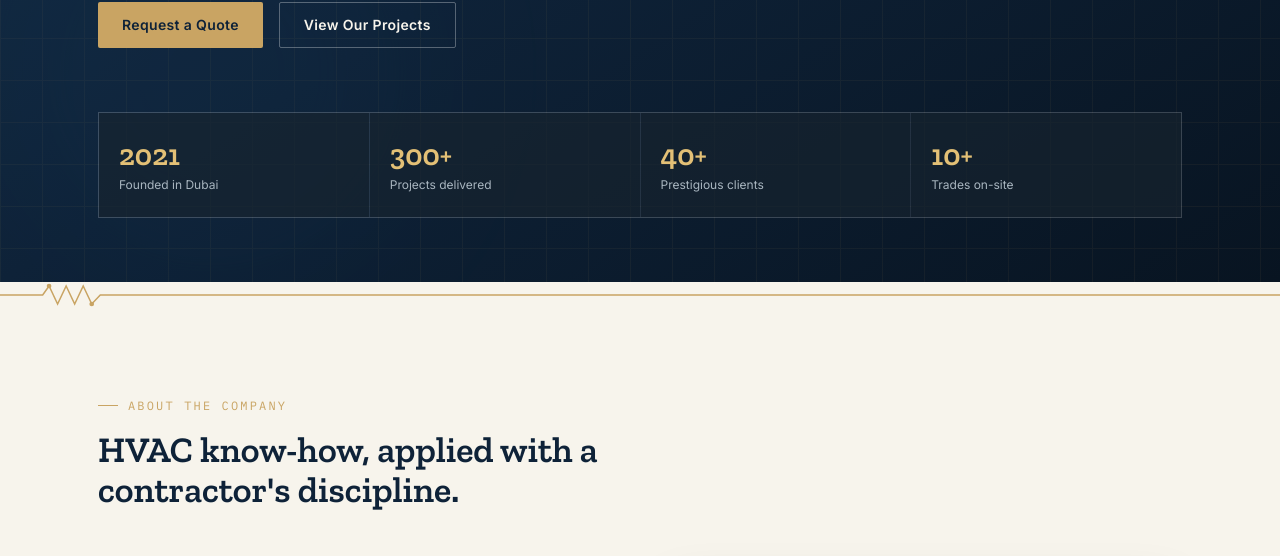
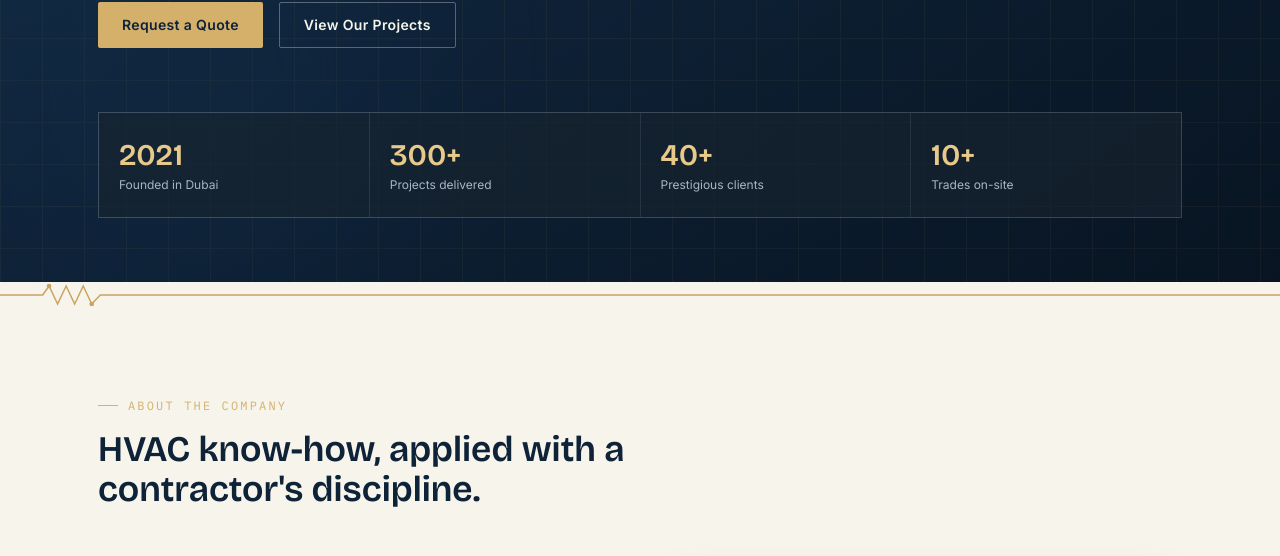
Before and after one commit to 3fnan/alfan-alaniq-website, a Next.js app: page / in a window 1280 px wide. Shown: the part 658-1214 px from the top of the page. Built offline with nearby package versions, Linux system fonts and the light colour scheme; grey boxes are pictures that could not be loaded.

Commit message:
TEXT UPDATED

```diff
--- a/src/app/globals.css
+++ b/src/app/globals.css
@@ -7,13 +7,20 @@ html {
 }
 
 body {
-  background-color: #f7f4ec;
-  color: #161b22;
+  background-color: var(--color-bg);
+  color: var(--color-text);
 }
 
 ::selection {
-  background: #c9a463;
-  color: #0e2238;
+  background: var(--color-gold);
+  color: var(--color-navy);
+}
+
+:root {
+  --color-bg: #f7f4ec;
+  --color-text: #161b22;
+  --color-navy: #0e2238;
+  --color-gold: #d4b06a;
 }
 
 @layer utilities {
@@ -21,6 +28,7 @@ body {
     text-wrap: balance;
   }
 }
+
 /* ==========================
    CLIENT LOGO MARQUEE
 ========================== */
--- a/src/app/layout.tsx
+++ b/src/app/layout.tsx
@@ -1,17 +1,10 @@
 import type { Metadata } from "next";
-import { Zilla_Slab, Inter, IBM_Plex_Mono } from "next/font/google";
-
+import { Bricolage_Grotesque, Inter, IBM_Plex_Mono, } from "next/font/google";
 import TopBar from "@/components/layout/TopBar";
 import Navbar from "@/components/layout/Navbar";
 import Footer from "@/components/layout/Footer";
 import "./globals.css";
 
-const zillaSlab = Zilla_Slab({
-  subsets: ["latin"],
-  weight: ["400", "500", "600", "700"],
-  variable: "--font-zilla",
-  display: "swap",
-});
 
 const inter = Inter({
   subsets: ["latin"],
@@ -24,6 +17,13 @@ const plexMono = IBM_Plex_Mono({
   subsets: ["latin"],
   weight: ["400", "500", "600"],
   variable: "--font-plex-mono",
+  display: "swap",
+});
+
+const bricolage = Bricolage_Grotesque({
+  subsets: ["latin"],
+  weight: ["400", "500", "600", "700"],
+  variable: "--font-bricolage",
   display: "swap",
 });
 
@@ -60,7 +60,8 @@ export const metadata: Metadata = {
 export default function RootLayout({ children }: { children: React.ReactNode }) {
   return (
     <html lang="en">
-      <body className={`${zillaSlab.variable} ${inter.variable} ${plexMono.variable} font-sans`}>
+      <body
+        className={`${bricolage.variable} ${inter.variable} ${plexMono.variable} font-sans`}>
         <TopBar />
         <Navbar />
         {children}
--- a/src/components/design-system/FontLab.tsx
+++ b/src/components/design-system/FontLab.tsx
@@ -1,62 +1,80 @@
 import SectionHeading from "@/components/ui/SectionHeading";
 import FontPreviewCard from "./FontPreviewCard";
-
-const fontOptions = [
-    {
-        option: "Option A",
-        heading: "font-heading",
-        body: "font-sans",
-    },
-    {
-        option: "Option B",
-        heading: "font-zilla",
-        body: "font-sans",
-    },
-    {
-        option: "Option C",
-        heading: "font-manrope",
-        body: "font-sans",
-    },
-    {
-        option: "Option D",
-        heading: "font-bricolage",
-        body: "font-sans",
-    },
-    {
-        option: "Option E",
-        heading: "font-jakarta",
-        body: "font-sans",
-    },
-    {
-        option: "Option F",
-        heading: "font-space",
-        body: "font-sans",
-    },
-    {
-        option: "Option G",
-        heading: "font-sans",
-        body: "font-sans",
-    },
-];
+import { fontCandidates } from "@/data/font";
 
 export default function FontLab() {
     return (
-        <section className="space-y-10">
+        <section className="space-y-16">
+            {/* Page Header */}
             <SectionHeading
-                eyebrow="Font Laboratory"
-                title="Choose the Website Typography"
-                description="The same UI rendered using different heading fonts. Pick your favourite before revealing the font names."
+                eyebrow="Typography Decision Dashboard"
+                title="Choose the Perfect Heading Font"
+                description="Compare each heading font using realistic website content. Evaluate readability, personality, hierarchy, and overall brand presence before making the final typography decision."
             />
 
-            <div className="grid gap-8 lg:grid-cols-2">
-                {fontOptions.map((font) => (
-                    <FontPreviewCard
-                        key={font.option}
-                        option={font.option}
-                        headingClass={font.heading}
-                        bodyClass={font.body}
-                    />
-                ))}
+            {/* Goal & Criteria */}
+            <div className="rounded-3xl border border-navy/10 bg-white p-8 shadow-sm">
+                <div className="grid gap-10 lg:grid-cols-2">
+                    <div>
+                        <h3 className="text-xl font-semibold text-navy">
+                            🎯 Goal
+                        </h3>
+
+                        <p className="mt-4 leading-8 text-steel">
+                            Find the heading font that best represents
+                            <strong> Alfan Al Aniq Technical Services.</strong>
+                            The chosen font should communicate professionalism,
+                            engineering excellence, trust, and premium quality while
+                            remaining highly readable across the website.
+                        </p>
+                    </div>
+
+                    <div>
+                        <h3 className="text-xl font-semibold text-navy">
+                            Evaluation Criteria
+                        </h3>
+
+                        <ul className="mt-4 space-y-3 text-steel">
+                            <li>✅ Premium & Professional</li>
+                            <li>✅ Engineering & Technical Feel</li>
+                            <li>✅ Readable at All Sizes</li>
+                            <li>✅ Strong Visual Hierarchy</li>
+                            <li>✅ Timeless Design</li>
+                            <li>✅ Matches the Brand Identity</li>
+                        </ul>
+                    </div>
+                </div>
+            </div>
+
+            {/* Candidate Fonts */}
+            <div>
+                <div className="mb-8 flex items-center justify-between">
+                    <div>
+                        <p className="text-sm font-semibold uppercase tracking-[0.3em] text-gold">
+                            Candidate Fonts
+                        </p>
+
+                        <h2 className="mt-2 text-3xl font-semibold text-navy">
+                            Side-by-Side Comparison
+                        </h2>
+                    </div>
+
+                    <div className="rounded-full bg-gold/10 px-4 py-2 text-sm font-medium text-gold">
+                        {fontCandidates.length} Fonts
+                    </div>
+                </div>
+
+                <div className="grid gap-8 xl:grid-cols-2">
+                    {fontCandidates.map((font) => (
+                        <FontPreviewCard
+                            key={font.name}
+                            name={font.name}
+                            headingClass={font.headingClass}
+                            category={font.category}
+                            description={font.description}
+                        />
+                    ))}
+                </div>
             </div>
         </section>
     );
--- a/src/components/design-system/FontPreviewCard.tsx
+++ b/src/components/design-system/FontPreviewCard.tsx
@@ -1,52 +1,105 @@
 import Button from "@/components/ui/Button";
 
 interface FontPreviewCardProps {
-  option: string;
+  name: string;
   headingClass: string;
-  bodyClass?: string;
+  category: string;
+  description: string;
 }
 
 export default function FontPreviewCard({
-  option,
+  name,
   headingClass,
-  bodyClass = "",
+  category,
+  description,
 }: FontPreviewCardProps) {
   return (
-    <div className="rounded-3xl border border-navy/10 bg-white p-8 shadow-sm transition-all duration-300 hover:-translate-y-1 hover:shadow-lg">
-      <div className="mb-8 flex items-center justify-between">
-        <span className="font-mono text-xs uppercase tracking-[0.35em] text-gold">
-          {option}
-        </span>
+    <div className="rounded-3xl border border-navy/10 bg-white p-8 shadow-sm transition-all duration-300 hover:-translate-y-1 hover:shadow-xl">
+      {/* Header */}
+      <div className="mb-8 flex items-start justify-between">
+        <div>
+          <h3 className="text-xl font-semibold text-navy">{name}</h3>
+          <p className="mt-1 text-xs uppercase tracking-[0.25em] text-gold">
+            {category}
+          </p>
+        </div>
 
-        <span className="rounded-full bg-navy/5 px-3 py-1 text-xs font-medium text-steel">
-          Font Test
+        <span className="rounded-full bg-gold/10 px-3 py-1 text-xs font-medium text-gold">
+          Candidate
         </span>
       </div>
 
-      <h2 className={`${headingClass} text-5xl leading-tight text-navy`}>
+      {/* Hero Heading */}
+      <h1
+        className={`${headingClass} text-5xl leading-[1.1] text-navy`}
+      >
         Comfort is
         <br />
         multidimensional.
+        <br />
+        <span className="text-gold">
+          We engineer every part of it.
+        </span>
+      </h1>
+
+      {/* Section Heading */}
+      <h2 className={`${headingClass} mt-10 text-3xl text-navy`}>
+        Our Services
       </h2>
 
-      <p className={`${bodyClass} mt-6 text-lg leading-8 text-steel`}>
+      {/* Body */}
+      <p className="mt-4 max-w-md text-base leading-8 text-steel">
         Professional HVAC, MEP & Interior Fit-Out solutions across the UAE.
+        Designed for reliability, efficiency and long-term performance.
       </p>
 
-      <div className="mt-8 flex gap-6 text-xs font-semibold uppercase tracking-[0.2em] text-steel">
+      {/* Button */}
+      <div className="mt-8">
+        <Button>Request a Quote</Button>
+      </div>
+
+      {/* Navigation */}
+      <div className="mt-10 flex flex-wrap gap-6 text-xs font-semibold uppercase tracking-[0.18em] text-steel">
         <span>Home</span>
         <span>About</span>
         <span>Services</span>
         <span>Projects</span>
+        <span>Contact</span>
       </div>
 
-      <div className="mt-8">
-        <Button>Request a Quote</Button>
+      {/* Alphabet */}
+      <div className="mt-10 space-y-3">
+        <p className={`${headingClass} text-xl text-navy`}>
+          ABCDEFGHIJKLMNOPQRSTUVWXYZ
+        </p>
+
+        <p className={`${headingClass} text-xl text-navy`}>
+          abcdefghijklmnopqrstuvwxyz
+        </p>
       </div>
 
+      {/* Numbers */}
+      <div className="mt-8">
+        <p className={`${headingClass} text-3xl text-navy`}>
+          1234567890
+        </p>
+      </div>
+
+      {/* Caption */}
       <p className="mt-8 font-mono text-xs uppercase tracking-[0.25em] text-steel">
-        Established in 2021
+        Dubai, U.A.E. — Est. 2021
       </p>
+
+      {/* Footer */}
+      <div className="mt-8 border-t border-navy/10 pt-6">
+        <p className="text-sm font-medium text-navy">
+          Best suited for
+        </p>
+
+        <p className="mt-2 text-sm leading-7 text-steel">
+          {description}
+        </p>
+      </div>
     </div>
   );
 }
--- a/src/components/home/HeroSection.tsx
+++ b/src/components/home/HeroSection.tsx
@@ -29,7 +29,7 @@ export default function HeroSection() {
           initial={{ opacity: 0, y: 20 }}
           animate={{ opacity: 1, y: 0 }}
           transition={{ duration: 0.7, delay: 0.1 }}
-          className="max-w-2xl font-display text-4xl font-semibold leading-tight sm:text-5xl lg:text-[64px]"
+          className="max-w-2xl font-display text-4xl leading-tight sm:text-5xl lg:text-[64px]"
         >
           Comfort is multidimensional.{" "}
           <span className="text-gold-light">We engineer every part of it.</span>
--- a/src/components/layout/Footer.tsx
+++ b/src/components/layout/Footer.tsx
@@ -10,7 +10,7 @@ export default function Footer() {
       <Container>
         <div className="grid gap-10 border-b border-white/10 pb-12 md:grid-cols-3">
           <div>
-            <span className="block font-display text-lg font-semibold">Alfan Al Aniq</span>
+            <span className="block font-display text-lg">Alfan Al Aniq</span>
             <span className="block font-mono text-[10px] uppercase tracking-[0.16em] text-gold-light">
               Technical Services
             </span>
--- /dev/null
+++ b/src/data/font.ts
@@ -0,0 +1,51 @@
+export interface FontCandidate {
+    name: string;
+    headingClass: string;
+    category: string;
+    description: string;
+}
+
+export const fontCandidates: FontCandidate[] = [
+    {
+        name: "Zilla Slab",
+        headingClass: "font-zilla",
+        category: "Slab Serif",
+        description:
+            "Strong, premium and dependable. Ideal for engineering, construction and industrial brands.",
+    },
+    {
+        name: "DM Serif Display",
+        headingClass: "font-dm",
+        category: "Display Serif",
+        description:
+            "Elegant, luxurious and editorial. Perfect for premium branding with a sophisticated personality.",
+    },
+    {
+        name: "Manrope",
+        headingClass: "font-manrope",
+        category: "Modern Sans",
+        description:
+            "Minimal, clean and highly readable. Excellent for modern corporate and technology websites.",
+    },
+    {
+        name: "Space Grotesk",
+        headingClass: "font-space",
+        category: "Geometric Sans",
+        description:
+            "Bold, technical and futuristic. Gives an innovative and engineering-focused appearance.",
+    },
+    {
+        name: "Plus Jakarta Sans",
+        headingClass: "font-jakarta",
+        category: "Humanist Sans",
+        description:
+            "Friendly, professional and versatile. Balances modern aesthetics with excellent readability.",
+    },
+    {
+        name: "Bricolage Grotesque",
+        headingClass: "font-bricolage",
+        category: "Grotesque Sans",
+        description:
+            "Distinctive, contemporary and confident. Adds personality while remaining professional.",
+    },
+];
--- a/tailwind.config.ts
+++ b/tailwind.config.ts
@@ -4,6 +4,7 @@ const config: Config = {
   content: [
     "./src/app/**/*.{js,ts,jsx,tsx,mdx}",
     "./src/components/**/*.{js,ts,jsx,tsx,mdx}",
+    "./src/data/**/*.{js,ts,jsx,tsx,mdx}",
   ],
   theme: {
     extend: {
@@ -17,16 +18,19 @@ const config: Config = {
           dark: "#081421",
         },
         gold: {
-          DEFAULT: "#C9A463",
-          light: "#E3C076",
+          DEFAULT: "#D4B06A",
+          light: "#E7C98A",
+          dark: "#B88F43",
         },
         steel: "#5C6B78",
       },
+
       fontFamily: {
-        display: ["var(--font-zilla)", "serif"],
+        display: ["var(--font-bricolage)", "sans-serif"],
         sans: ["var(--font-inter)", "sans-serif"],
         mono: ["var(--font-plex-mono)", "monospace"],
       },
+
       maxWidth: {
         wrap: "1140px",
       },
```
